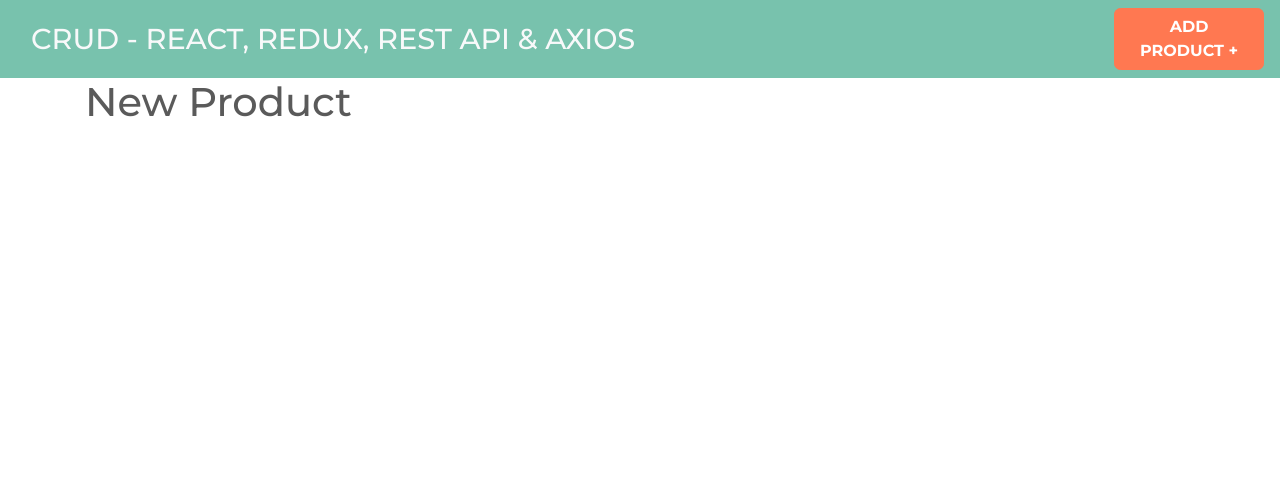
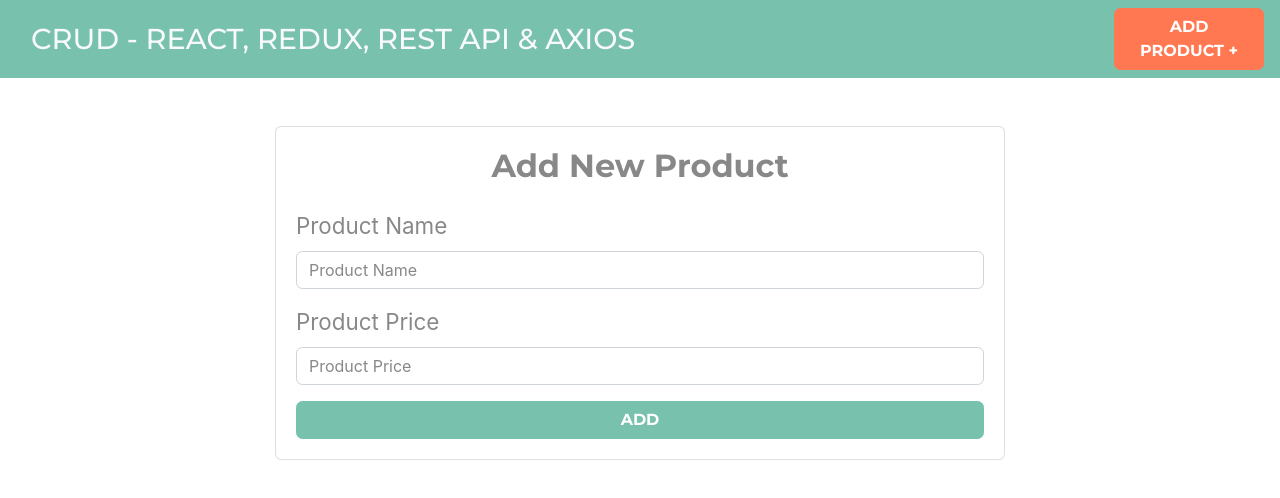
Before and after one commit to yilfri/crud-redux, a React (Create React App) app: page /products/edit/1 in a window 1280 px wide. Shown: the top 498 px of the page. Built offline with nearby package versions, Linux system fonts and the light colour scheme.

Commit message:
Form created for New Products

```diff
--- a/src/components/NewProduct.js
+++ b/src/components/NewProduct.js
@@ -2,8 +2,43 @@
 
 const NewProduct = () => {
 	return (
-		<div>
-			<h1>New Product</h1>
+		<div className="row justify-content-center mt-5">
+			<div className="col-md-8">
+				<div className="card">
+					<div className="card-body">
+						<h2 className="text-center mb-4 font-weight-bold">Add New Product</h2>
+
+						<form>
+							<div className="form-group">
+								<label>Product Name</label>
+								<input
+									type="text"
+									placeholder="Product Name"
+									className="form-control"
+									name="name"
+								/>
+							</div>
+
+							<div className="form-group">
+								<label>Product Price</label>
+								<input
+									type="number"
+									placeholder="Product Price"
+									className="form-control"
+									name="price"
+								/>
+							</div>
+
+							<button
+								type="submit"
+								className="btn btn-primary font-weight-bold text-uppercase d-block w-100"
+							>
+								Add
+							</button>
+						</form>
+					</div>
+				</div>
+			</div>
 		</div>
 	);
 };
```
